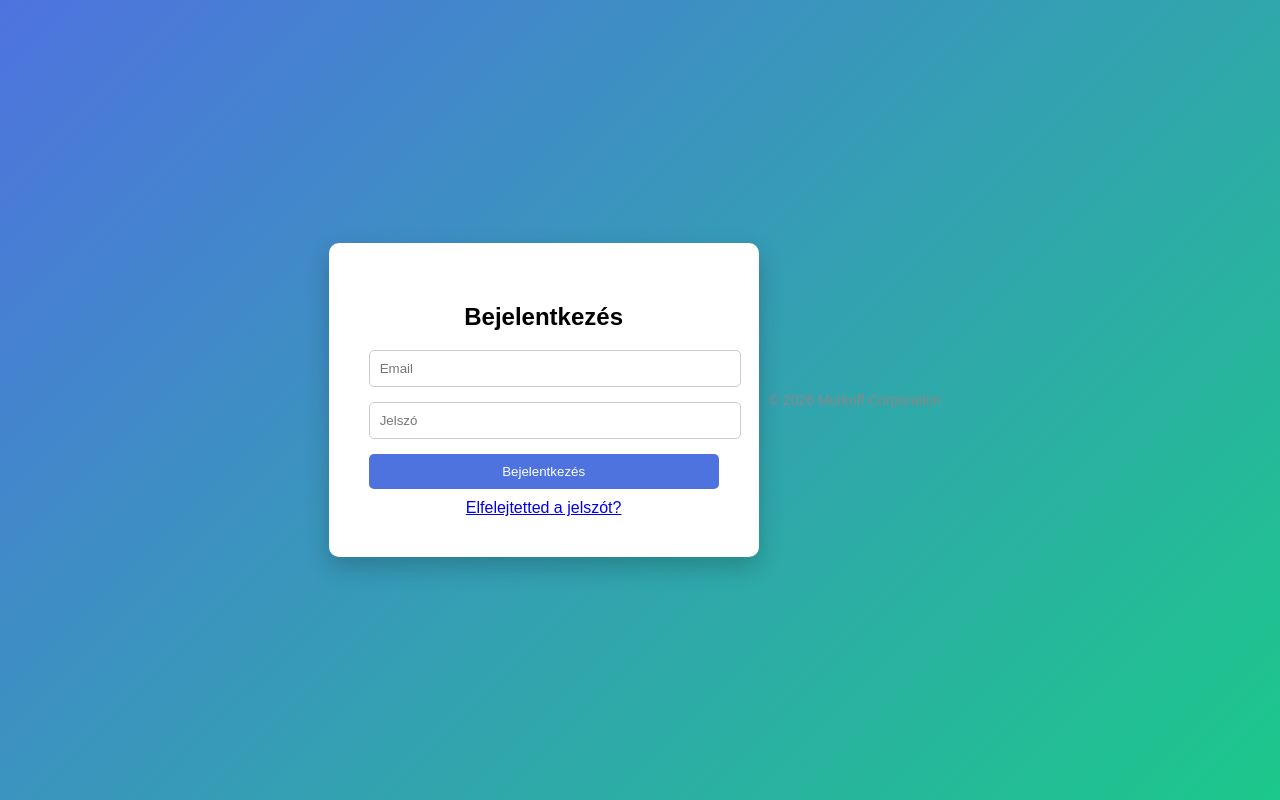
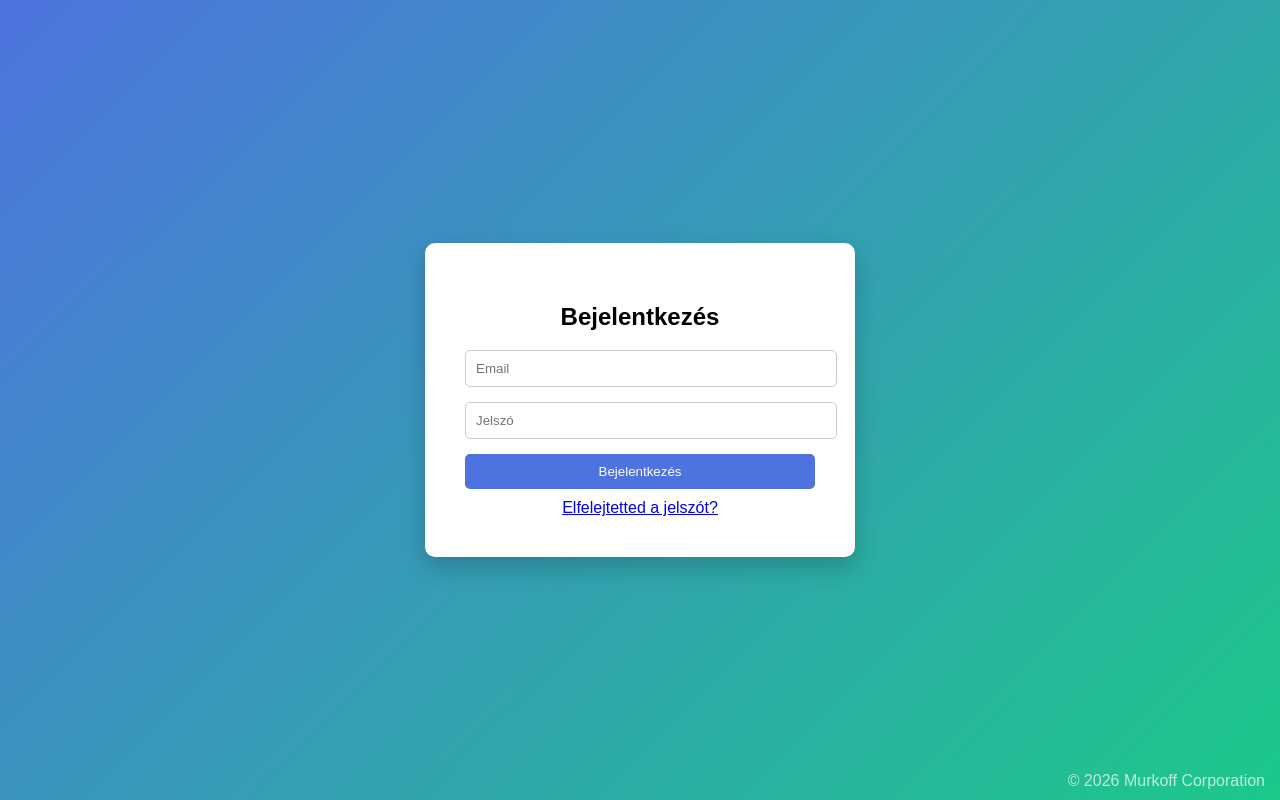
Before and after one commit to Naplemente/KonyvMoly, a FastAPI app: page /login in a window 1280 px wide. Run offline with FastAPI, Linux system fonts and the light colour scheme.

Commit message:
Update login.html

```diff
--- a/templates/login.html
+++ b/templates/login.html
@@ -60,10 +60,7 @@ margin-bottom:10px;
 }
 
 .footer {
-    text-align: center;
-    padding: 10px;
-    font-size: 14px;
-    color: #888;
+    position: fixed; bottom:10px; right:15px; color:white; opacity:0.7;
 }
 
 </style>
```
